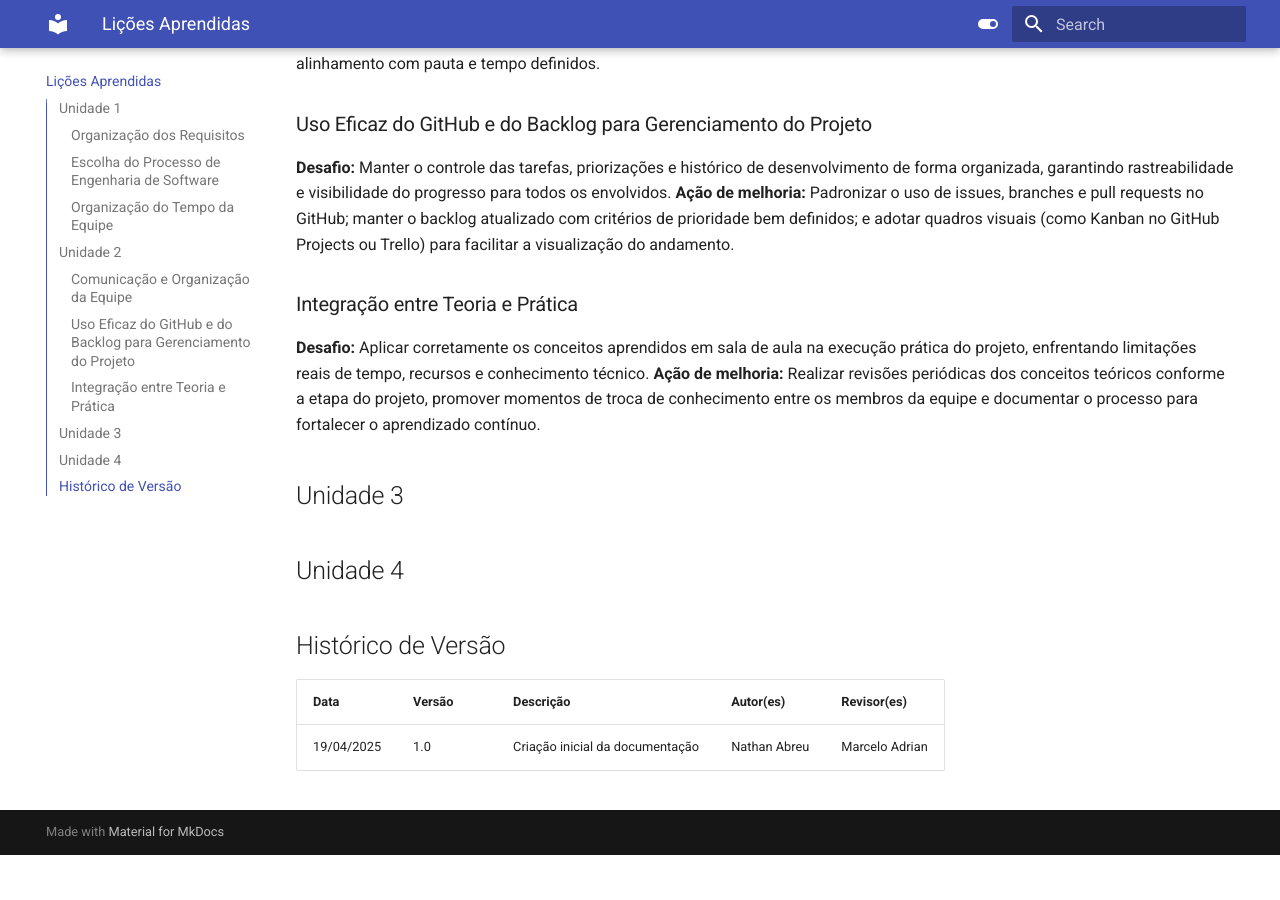
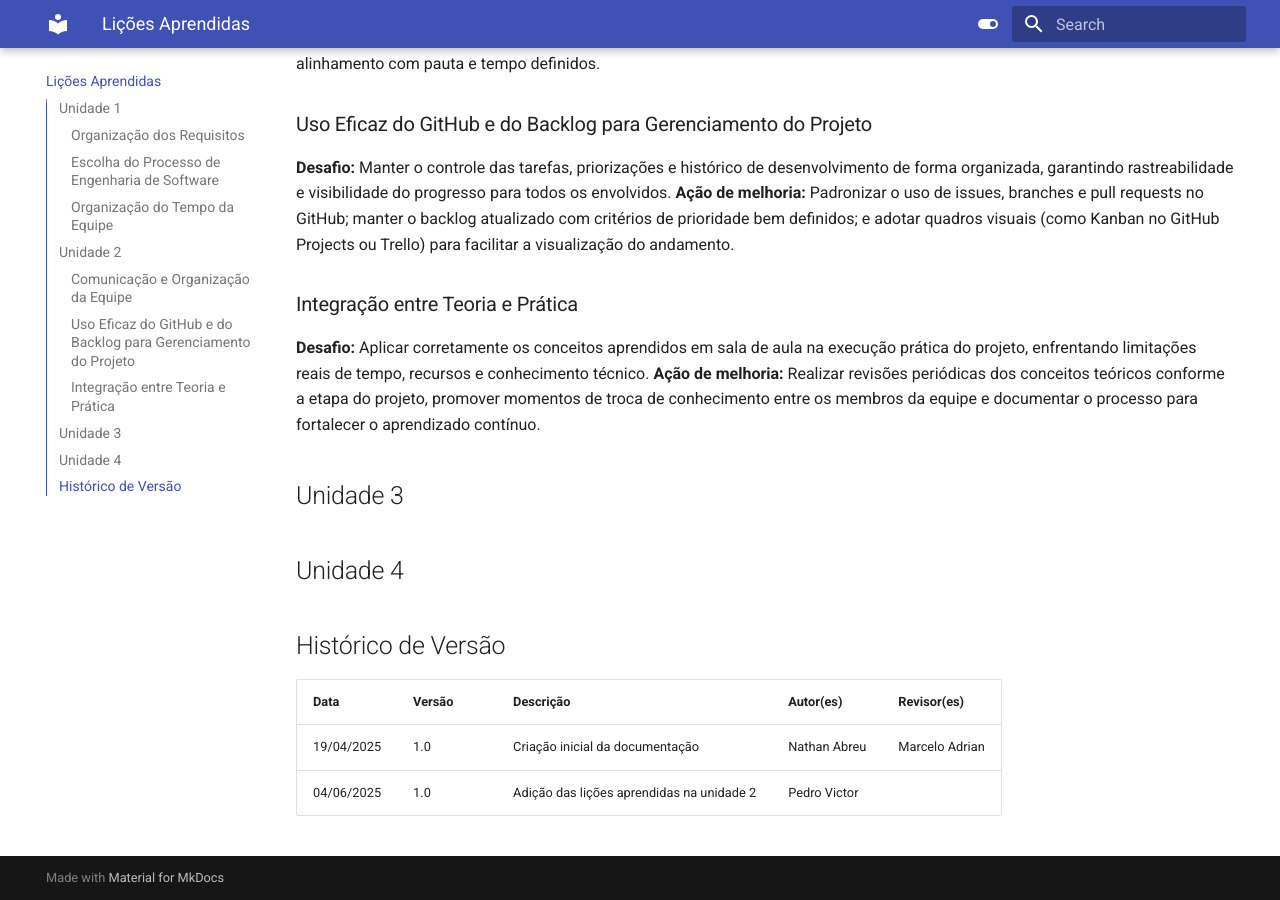
Before and after one commit to mdsreq-fga-unb/2025.1-T01-CORIGGE, an MkDocs documentation site: the page built from docs/licoes-aprendidas.md, in a window 1280 px wide and 900 px high, scrolled down 1115 px. Built offline with MkDocs 1.6.1 and Material for MkDocs 9.7.7, drawn with Linux system fonts in a browser that asks for light colours; before the commit the page ends 1970 px from its top, so only the background shows below that.

Commit message:
Update licoes-aprendidas.md

```diff
--- a/docs/licoes-aprendidas.md
+++ b/docs/licoes-aprendidas.md
@@ -40,3 +40,4 @@
 | Data       | Versão | Descrição                       | Autor(es)      | Revisor(es) |
 | ---------- | ------ | ------------------------------- | -------------- | ----------- |
 | 19/04/2025 | 1.0    | Criação inicial da documentação | Nathan Abreu | Marcelo Adrian |
+| 04/06/2025 | 1.0    | Adição das lições aprendidas na unidade 2 | Pedro Victor |  |
```
